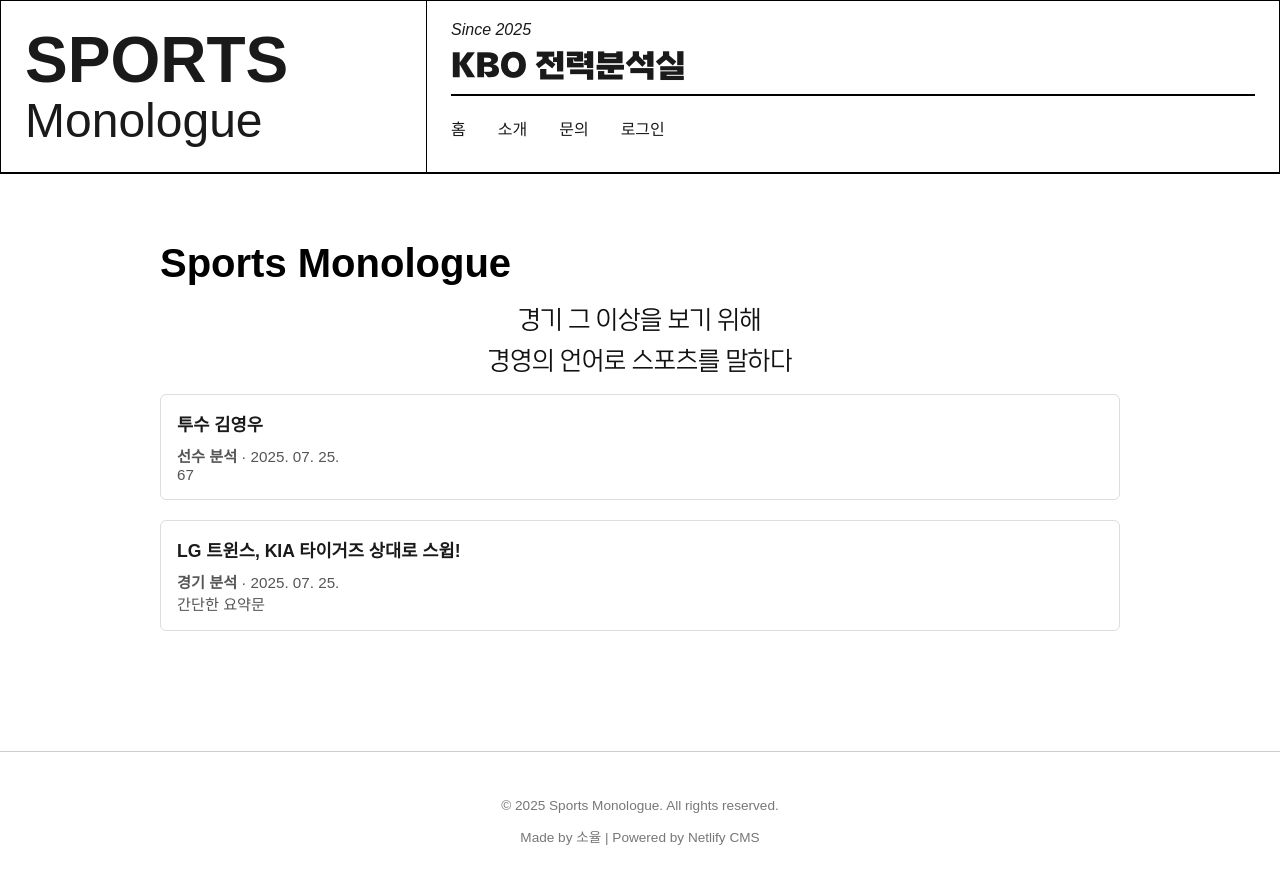
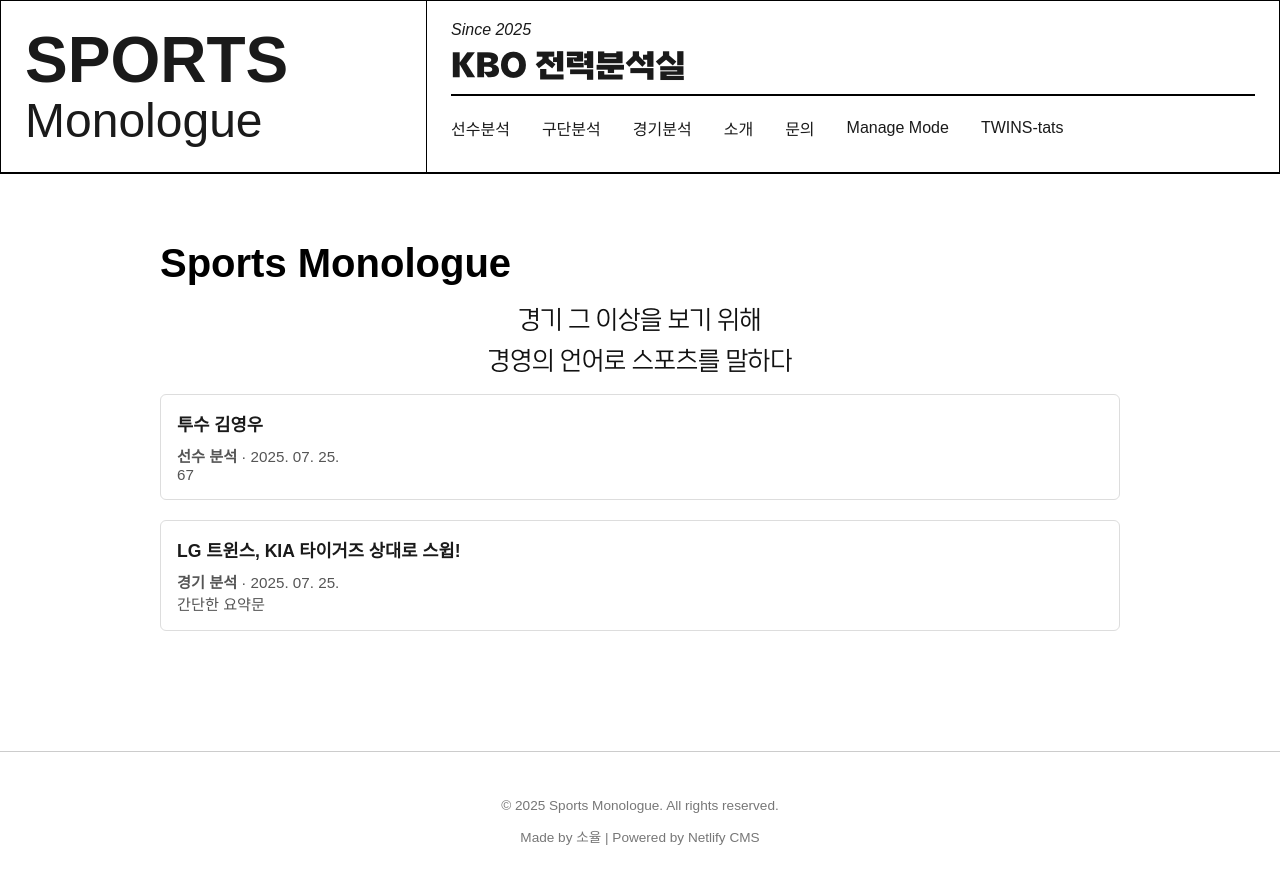
Before and after one commit to 3t1sy1fa/SPORTS-monologue, an Eleventy site: page src/Index.njk in a window 1280 px wide. Built offline with nearby package versions, Linux system fonts and the light colour scheme; Eleventy itself is replaced by a stand-in of ours; files that its build step writes are made by us from their sources; a web font is replaced by a local one.

Commit message:
트윈스탯

```diff
--- a/src/_includes/header.njk
+++ b/src/_includes/header.njk
@@ -14,10 +14,13 @@
     <!-- 📌 메뉴 -->
     <nav class="top-nav">
       <ul class="nav-menu">
-        <li><a href="/">홈</a></li>
-        <li><a href="/about">소개</a></li>
-        <li><a href="/contact">문의</a></li>
-        <li><a href="/admin">로그인</a></li>
+    <li><a href="/players">선수분석</a></li>
+    <li><a href="/teams">구단분석</a></li>
+    <li><a href="/games">경기분석</a></li>
+    <li><a href="/info">소개</a></li>
+    <li><a href="/contact">문의</a></li>
+    <li><a href="/manage">Manage Mode</a></li>
+    <li><a href="/twins-tats">TWINS-tats</a></li>
       </ul>
     </nav>
   </div>
```
Also changed, not shown: src/twins-tats.njk (added).
